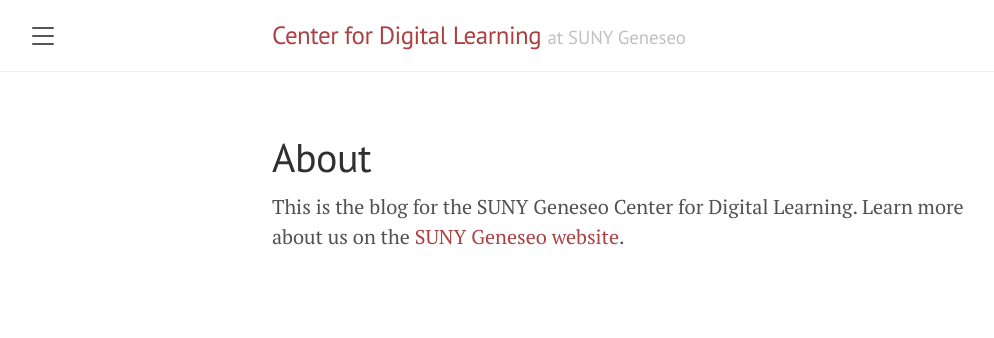
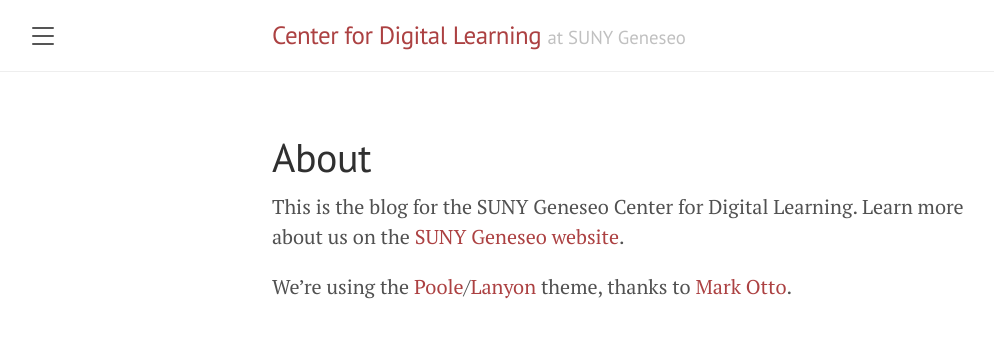
Before and after one commit to cdl-geneseo/cdl-geneseo.github.io, a Jekyll site: the page built from about.md, in a window 1280 px wide. Shown: the top 338 px of the page, without its empty margins (8-1002 px from the left). Built offline with Jekyll 4.4.1, drawn with Linux system fonts in a browser that asks for light colours.

Commit message:
attribution

```diff
--- a/about.md
+++ b/about.md
@@ -4,3 +4,5 @@ title: About
 ---
 
 This is the blog for the SUNY Geneseo Center for Digital Learning. Learn more about us on the [SUNY Geneseo website](https://www.geneseo.edu/cdl).
+
+We're using the [Poole](https://github.com/poole)/[Lanyon](https://github.com/poole/lanyon) theme, thanks to [Mark Otto](https://github.com/mdo).
```
